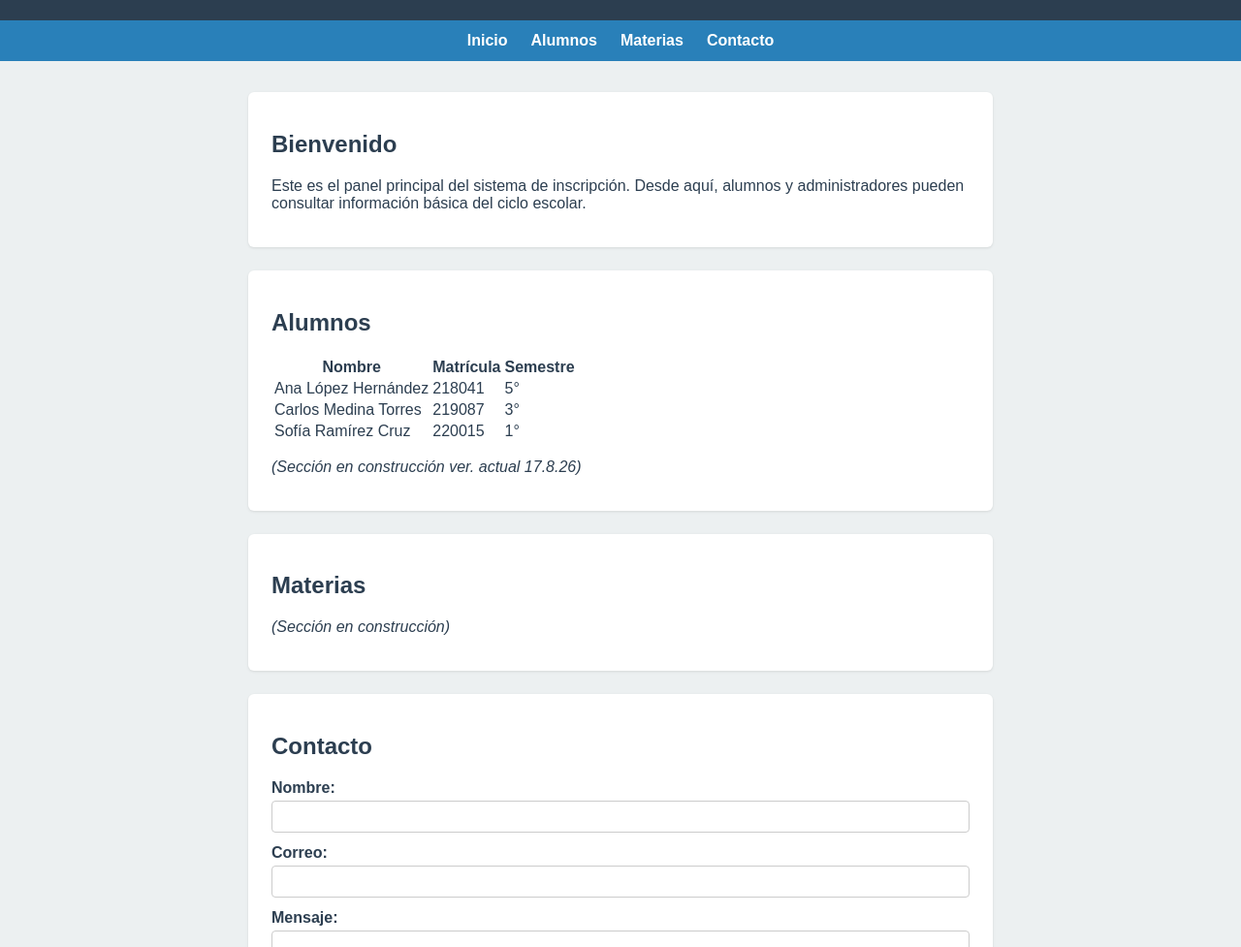
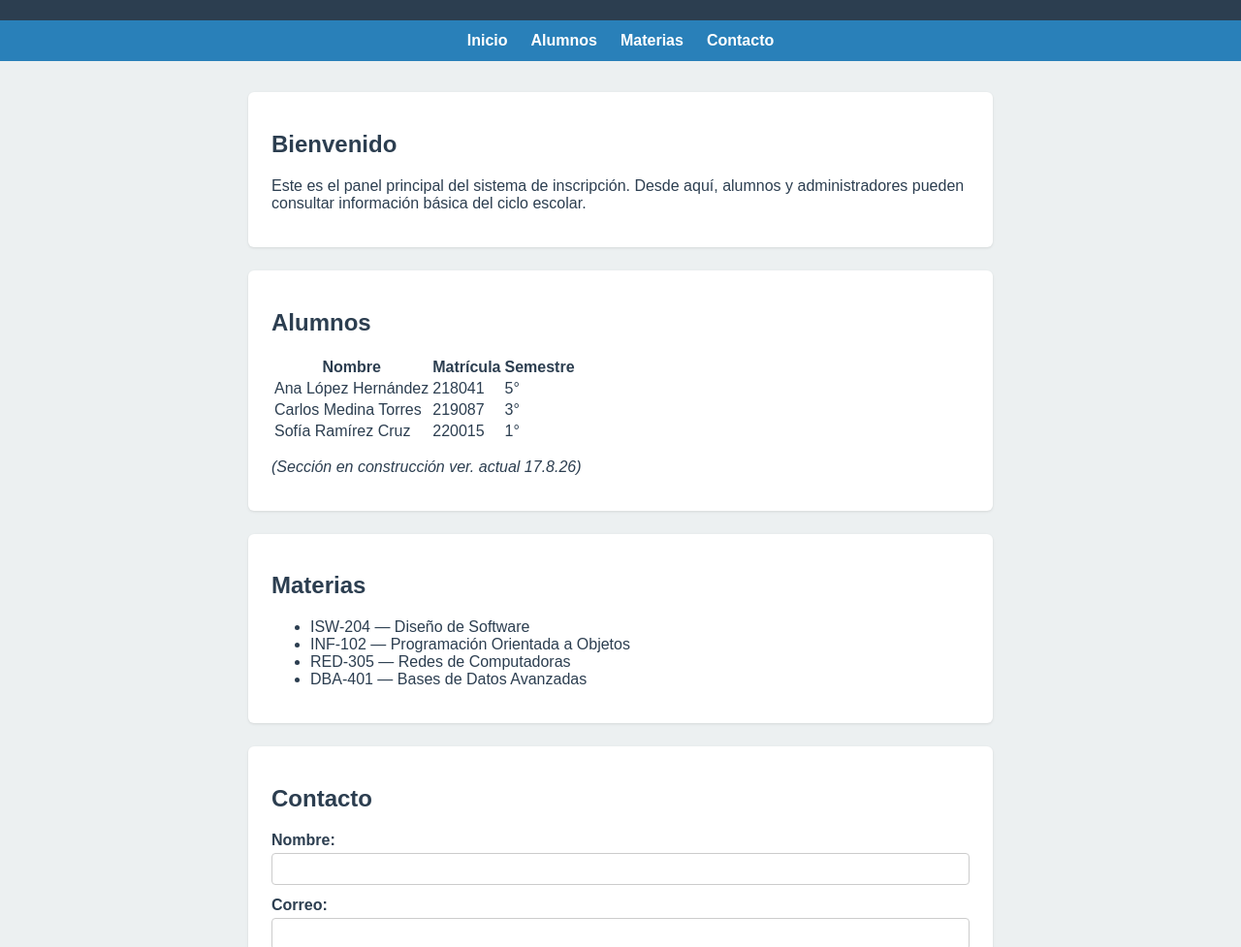
Before and after one commit to carevalomx69/repo-comun-equipos, a plain HTML site: page index.html in a window 1280 px wide. Shown: the part 123-1100 px from the top of the page at 97% size. Drawn offline with Linux system fonts and the light colour scheme.

Commit message:
se agrega el feature de materias

```diff
--- a/index.html
+++ b/index.html
@@ -59,8 +59,12 @@
 
     <section id="materias">
       <h2>Materias</h2>
-      <!-- TODO (rama feature-materias): agregar aquí una lista de al menos 4 materias con su clave -->
-      <p><em>(Sección en construcción)</em></p>
+      <ul>
+        <li>ISW-204 — Diseño de Software</li>
+        <li>INF-102 — Programación Orientada a Objetos</li>
+        <li>RED-305 — Redes de Computadoras</li>
+        <li>DBA-401 — Bases de Datos Avanzadas</li>
+      </ul>
     </section>
 
     <section id="contacto">
```
